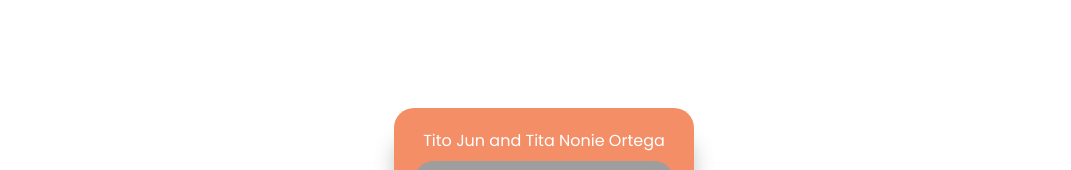
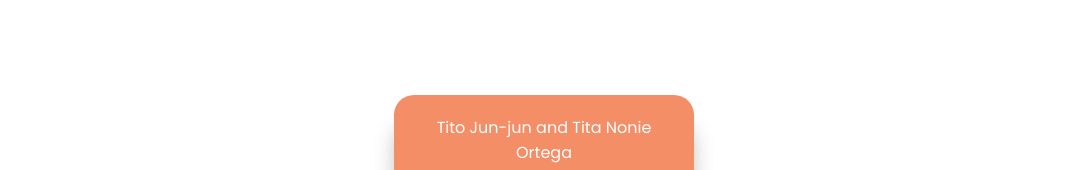
Before and after one commit to holyglydead/CFC-KFC-C3A-WEBSITE, a plain HTML site: page Service-Team.html in a window 1280 px wide. Shown: the part 1042-1212 px from the top of the page, without its empty margins (96-1167 px from the left). Drawn offline with nearby package versions, Linux system fonts and the light colour scheme; grey boxes are pictures that could not be loaded.

Commit message:
Update Service-Team.html
updated tito jun-jun's name

```diff
--- a/Service-Team.html
+++ b/Service-Team.html
@@ -99,7 +99,7 @@
             <section class ="main">
             <div class="wrap">
                 <div class="item2" id="C1">
-                    <p>Tito Jun and Tita Nonie Ortega</p>
+                    <p>Tito Jun-jun and Tita Nonie Ortega</p>
                     <img src="assets/CCs/CC1.png" alt="">
                 </div>
             </div>
```
